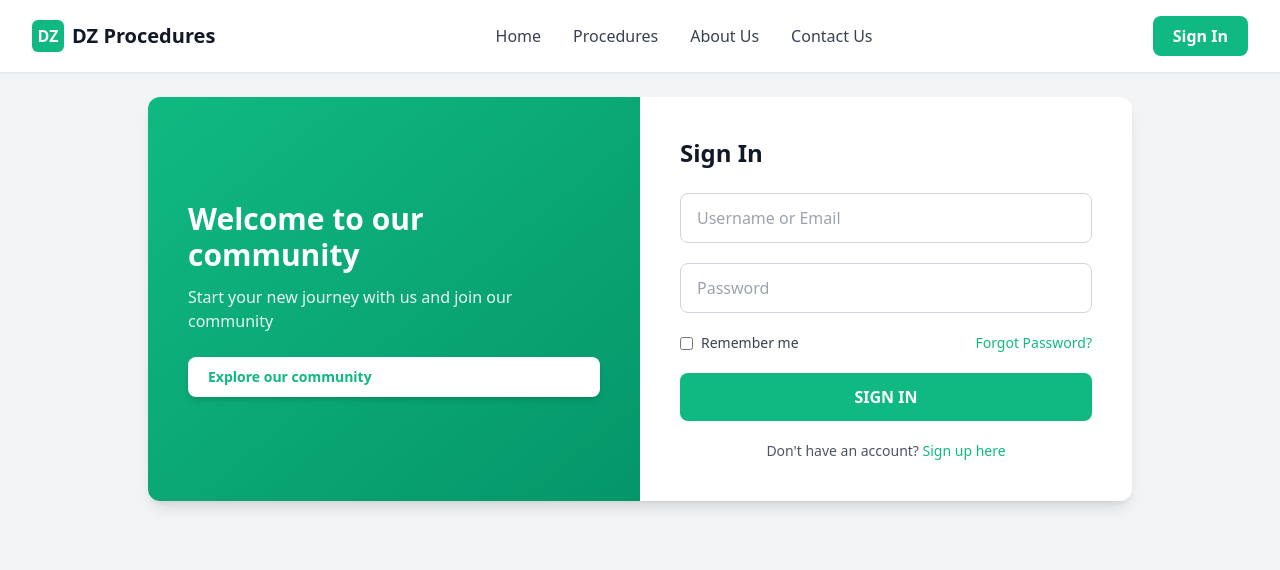
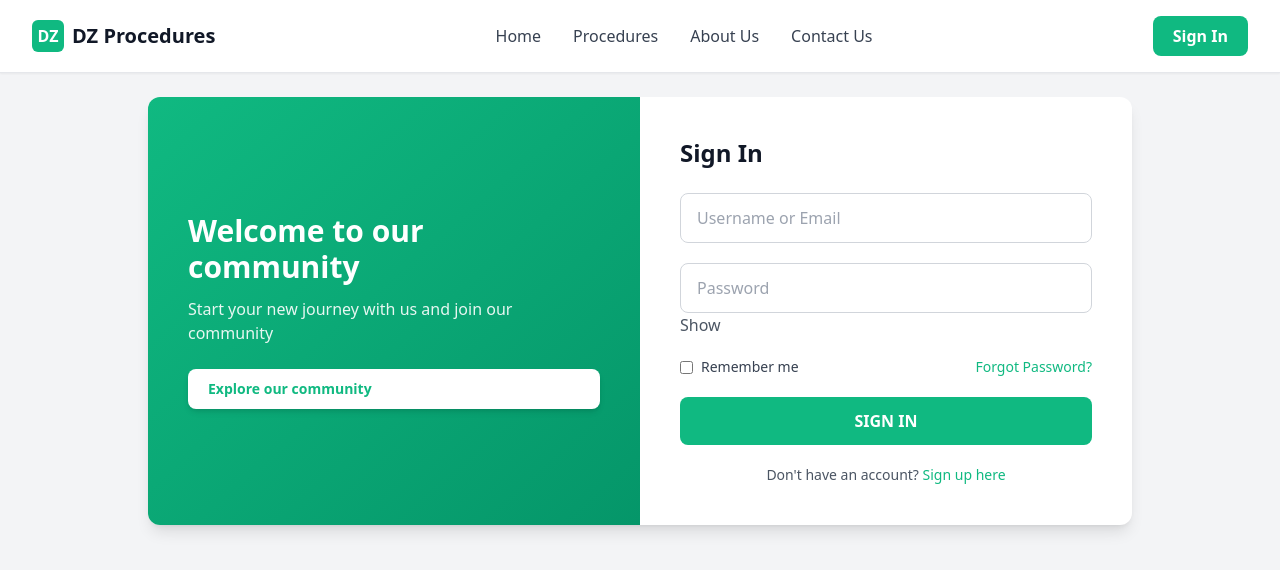
Before and after one commit to Majd-Baghdadi/SE-Project, a React app in the folder client/: page /signin in a window 1280 px wide. Shown: the top 570 px of the page. Built offline with nearby package versions, Linux system fonts and the light colour scheme; the HTML template or start-up script is replaced by a standard one.

Commit message:
reverted hte changes of the prposedocument file to match the commit 380471cb7bc80cfaa749820568156a0c96e4d0ff

```diff
--- a/client/src/pages/SignIn.jsx
+++ b/client/src/pages/SignIn.jsx
@@ -13,8 +13,12 @@ export default function SignIn() {
   const [error, setError] = useState('');
   const [loading, setLoading] = useState(false);
   const navigate = useNavigate();
+  const [showPassword, setShowPassword] = useState(false);
+  const [needsVerification, setNeedsVerification] = useState(false);
 
-  const [needsVerification, setNeedsVerification] = useState(false);
+  const handleShowPassword = () => {
+    setShowPassword(!showPassword);
+  };
 
   const handleInputChange = (e) => {
     const { name, value } = e.target;
@@ -125,9 +129,9 @@ export default function SignIn() {
                 </div>
 
                 {/* Password Input */}
-                <div>
+                <div className="relative">
                   <input
-                    type="password"
+                    type={showPassword ? "text" : "password"}
                     name="password"
                     value={formData.password}
                     onChange={handleInputChange}
@@ -135,6 +139,13 @@ export default function SignIn() {
                     required
                     className="w-full px-4 py-3 border border-gray-300 rounded-lg focus:outline-none focus:ring-2 focus:ring-primary focus:border-transparent"
                   />
+                  <button
+                    type="button"
+                    onClick={handleShowPassword}
+                    className="text-gray-600 hover:text-gray-900"
+                  >
+                    {showPassword ? "Hide" : "Show"}
+                  </button>
                 </div>
 
                 {/* Remember Me & Forgot Password */}
--- a/client/src/services/api.js
+++ b/client/src/services/api.js
@@ -1,5 +1,5 @@
 import axios from 'axios';
-export const API_BASE_URL =  'http://localhost:8000/api';
+export const API_BASE_URL = 'http://localhost:8000/api';
 
 const api = axios.create({
   baseURL: API_BASE_URL,
```
